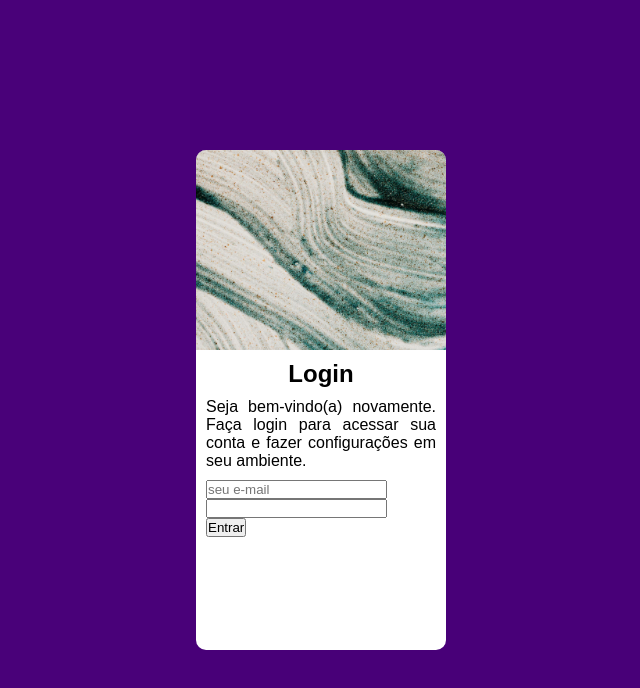
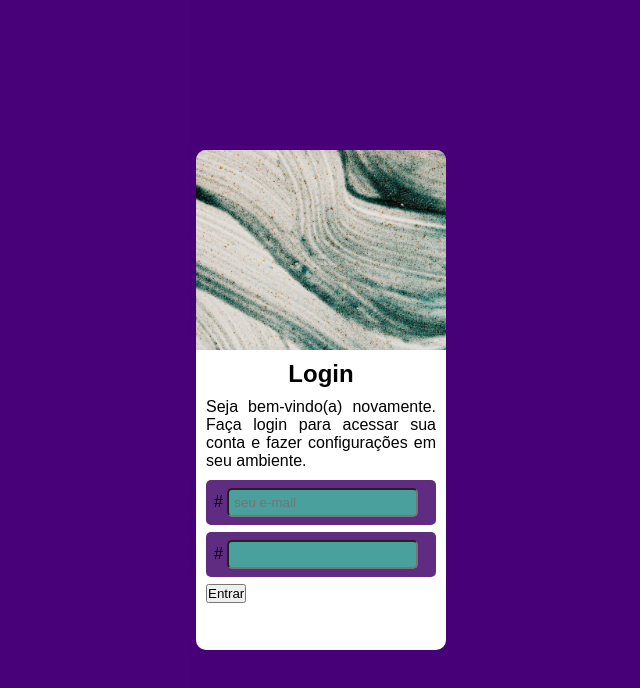
Before and after one commit to And3rssonO/projeto-login, a plain HTML site: page index.html in a window 1280 px wide. Shown: the whole page, without its empty margins (319-959 px from the left). Drawn offline with Linux system fonts and the light colour scheme.

Commit message:
update projeto

```diff
--- a/estilos/style.css
+++ b/estilos/style.css
@@ -60,3 +60,16 @@ section#login > div#formulario > p{
     text-align: justify;
     margin-bottom: 10px;
 }
+
+section#login > div#formulario > form > div.campo {
+    background-color: var(--cor4);
+    padding: 8px;
+    border-radius: 5px;
+    margin-bottom: 7px;
+}
+
+section#login > div#formulario > form > div.campo > input {
+    background-color: var(--cor3);
+    padding: 5px;
+    border-radius: 5px;
+}
--- a/index.html
+++ b/index.html
@@ -19,11 +19,11 @@
 
                 <form action="login.js" method="post" autocomplete="on">
                     <div class="campo">
-                        <label for="imail"></label>
+                        <label for="imail">#</label>
                         <input type="email" name="email" id="imail" required placeholder="seu e-mail" maxlength="30" autocomplete="email">
                     </div>
                     <div class="campo">
-                        <label for="isenha"></label>
+                        <label for="isenha">#</label>
                         <input type="password" name="senha" id="isenha" required minlength="8" max="15">
                     </div>
                     <div>
```
